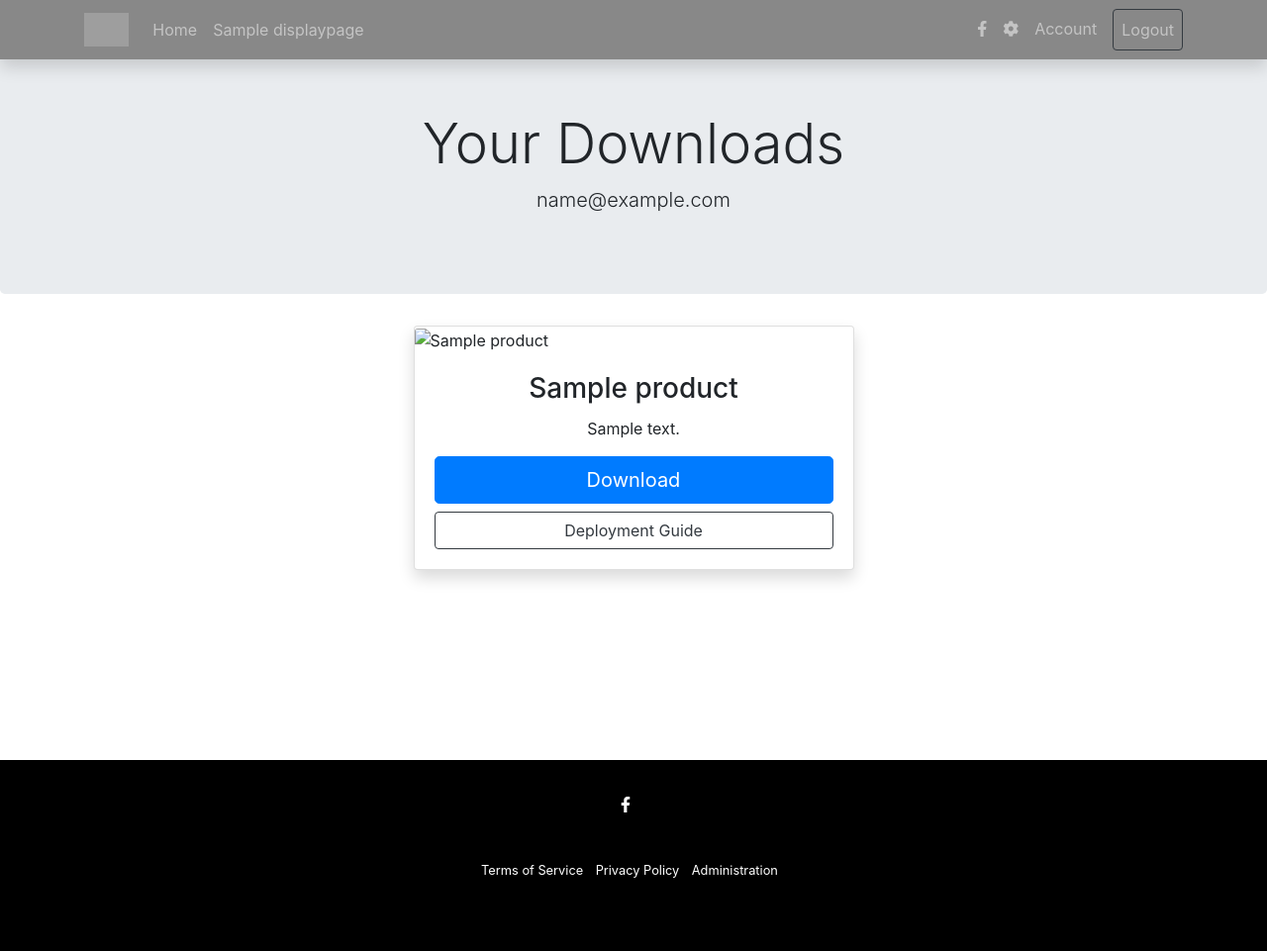
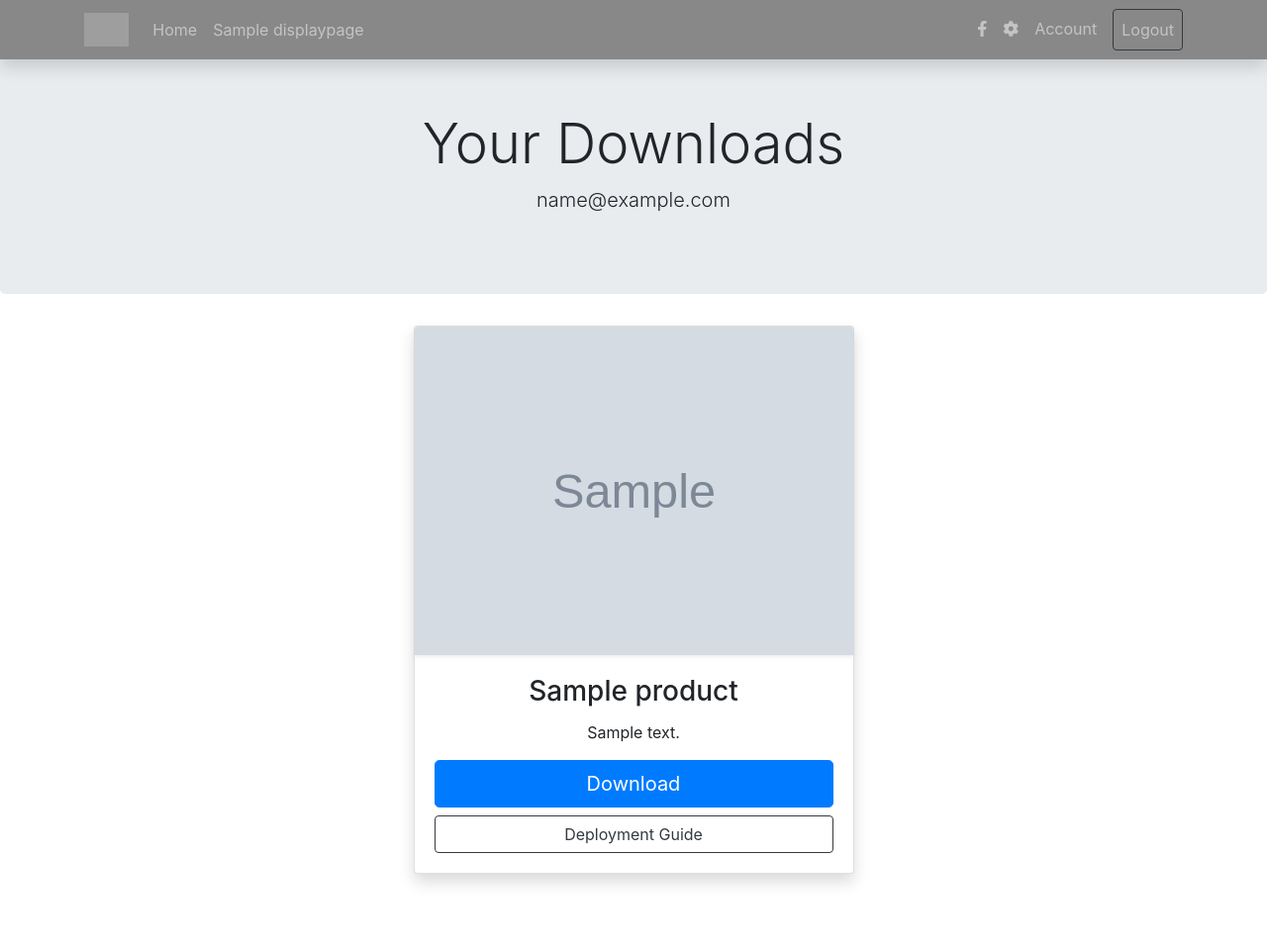
Before and after one commit to mia-k-monaghan/fsp_shop, a Django app: page /profile/1 in a window 1280 px wide. Shown: the top 961 px of the page at 99% size. Run offline with Django 3.2, Linux system fonts and the light colour scheme; a user stored in the database is signed in; tables that the repository leaves empty hold one stand-in row (values such as "Sample post"); grey boxes marked "Sample" are stand-in pictures; some libraries are stand-ins or nearby versions; grey boxes are pictures that could not be loaded.

Commit message:
updated profile template to reflect new image refs

```diff
--- a/templates/users/profile.html
+++ b/templates/users/profile.html
@@ -1,5 +1,5 @@
 {% extends "base.html" %}
-
+{% load static %}
 {% block meta_block %}
 {% endblock meta_block %}
 
@@ -17,9 +17,21 @@
   {% for order in orders %}
     <div class="col-lg-5 col-md-6 mb-4 mx-auto">
       <div class="card shadow">
-      <div class="view overlay">
-          <img src="{{order.product.image.url}}" class="card-img-top" alt="{{order.product.title}}">
-      </div>
+        <!--Product Image/Video-->
+        {% if order.product.images.all.0 %}
+          {% if order.product.images.all.0.type == 'IMG' %}
+            <!--Image-->
+            <img src="{{order.product.images.all.0.image.url}}" class="img-fluid card-img-top shadow-sm" alt="{{order.product.title}}">
+          {% else %}
+          <!--Video-->
+          <div class="embed-responsive embed-responsive-16by9">
+            <iframe class="embed-responsive-item card-img-top shadow-sm"src="{{order.product.images.all.0.video_embed_url}}"></iframe>
+          </div>
+          {% endif %}
+        {% else %}
+        <!--Default Blank Product Image-->
+          <img src="{% static "img/Default_Blank_Product.png" %}" class="img-fluid card-img-top shadow-sm" alt="{{order.product.title}}">
+        {% endif %}
         <div class="card-body">
           <h3 class="card-title text-center">{{order.product.title}}</h3>
           <p class="card-text text-center">{{order.product.description}}</p>
```
